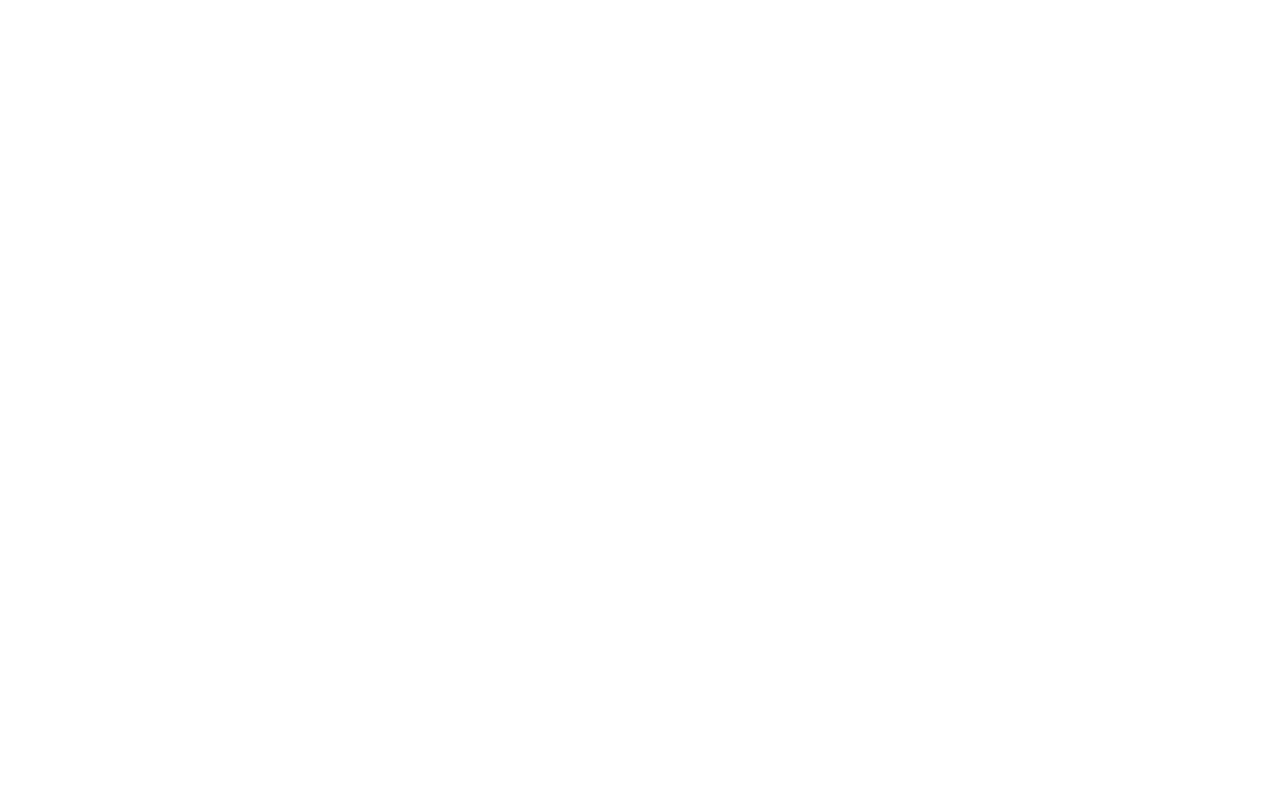
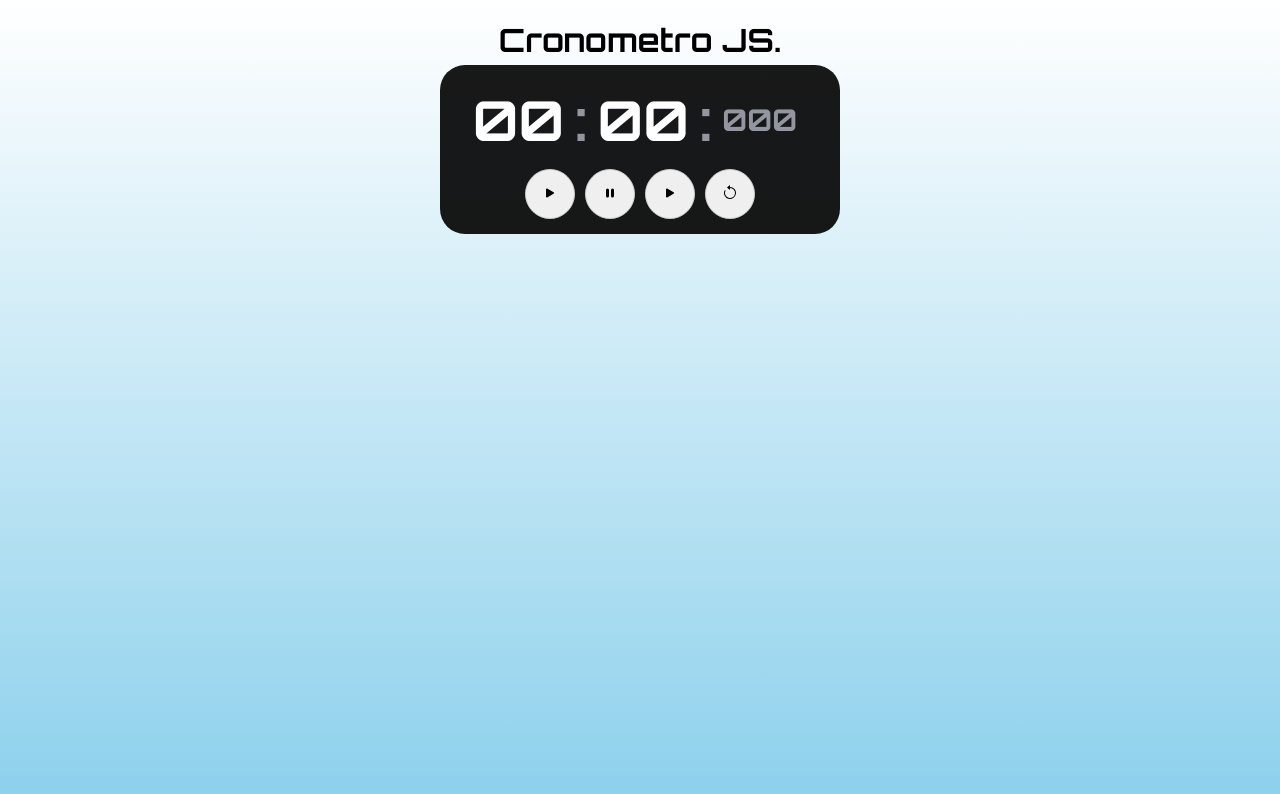
Before and after one commit to Manaure-Vasconcelos/Cronometro-JS, a plain HTML site: page index.html in a window 1280 px wide. Drawn offline with Linux system fonts and the light colour scheme.

Commit message:
Config css

```diff
--- a/index.html
+++ b/index.html
@@ -1,11 +1,47 @@
 <!DOCTYPE html>
-<html lang="en">
+<html lang="pt-br">
 <head>
     <meta charset="UTF-8">
     <meta name="viewport" content="width=device-width, initial-scale=1.0">
-    <title>Document</title>
+    <title>Cronometro JS</title>
+    <link rel="stylesheet" href="style.css">
+    <script src="script.js"></script>
+    <link rel="preconnect" href="https://fonts.googleapis.com">
+<link rel="preconnect" href="https://fonts.gstatic.com" crossorigin>
+<link href="https://fonts.googleapis.com/css2?family=Orbitron:wght@400;500;600;700;800;900&display=swap" rel="stylesheet">
 </head>
 <body>
-
+    <h1>Cronometro JS.</h1>
+    <div class="corpo">
+        <div class="timer">
+            <div class="time" id="minutes">00</div>
+            <div class="separator">:</div>
+            <div class="time" id="seconds">00</div>
+            <div class="separator">:</div>
+            <div class="time" id="milliseconds">000</div>
+        </div>
+        <div class="buttons">
+            <button class="btn" id="startBtn">
+                <svg xmlns="http://www.w3.org/2000/svg" width="16" height="16" fill="currentColor" class="bi bi-play-fill" viewBox="0 0 16 16">
+                <path d="m11.596 8.697-6.363 3.692c-.54.313-1.233-.066-1.233-.697V4.308c0-.63.692-1.01 1.233-.696l6.363 3.692a.802.802 0 0 1 0 1.393z"/>
+              </svg>
+            </button>
+            <button class="btn" id="pauseBtn">
+                <svg xmlns="http://www.w3.org/2000/svg" width="16" height="16" fill="currentColor" class="bi bi-pause-fill" viewBox="0 0 16 16">
+                    <path d="M5.5 3.5A1.5 1.5 0 0 1 7 5v6a1.5 1.5 0 0 1-3 0V5a1.5 1.5 0 0 1 1.5-1.5zm5 0A1.5 1.5 0 0 1 12 5v6a1.5 1.5 0 0 1-3 0V5a1.5 1.5 0 0 1 1.5-1.5z"/>
+                  </svg>
+            </button>
+            <button class="btn" id="resumeBtn">
+                <svg xmlns="http://www.w3.org/2000/svg" width="16" height="16" fill="currentColor" class="bi bi-play-fill" viewBox="0 0 16 16">
+                    <path d="m11.596 8.697-6.363 3.692c-.54.313-1.233-.066-1.233-.697V4.308c0-.63.692-1.01 1.233-.696l6.363 3.692a.802.802 0 0 1 0 1.393z"/>
+            </button>
+            <button class="btn" id="resetBtn">
+                <svg xmlns="http://www.w3.org/2000/svg" width="16" height="16" fill="currentColor" class="bi bi-arrow-counterclockwise" viewBox="0 0 16 16">
+                    <path fill-rule="evenodd" d="M8 3a5 5 0 1 1-4.546 2.914.5.5 0 0 0-.908-.417A6 6 0 1 0 8 2v1z"/>
+                    <path d="M8 4.466V.534a.25.25 0 0 0-.41-.192L5.23 2.308a.25.25 0 0 0 0 .384l2.36 1.966A.25.25 0 0 0 8 4.466z"/>
+                  </svg>
+            </button>
+        </div>
+    </div>
 </body>
 </html>
--- a/style.css
+++ b/style.css
@@ -0,0 +1,65 @@
+
+
+* {
+    font-family: 'Orbitron', sans-serif;
+    margin: 0;
+    padding: 0;
+    transition: all 0.4;
+}
+
+body {
+    margin: 20px;
+    text-align: center;
+    background: linear-gradient(white, skyblue);
+    height: 100vh;
+    justify-content: center;
+    align-items: center;
+}
+.corpo{
+    display: flex;
+    flex-direction: column;
+    background: rgba(0,0,0,.9);
+    color: white;
+    border-radius: 25px;
+    padding: 10px;
+    margin: 5px auto;
+    width: 380px;
+    align-items: center;
+    font-size: 55px;
+}
+.timer {
+    display: flex;
+    justify-content: center;
+    align-items: center;
+    margin-right: 10px;
+    min-width: 90px;
+    color: white;
+    font-weight: bold;
+}
+.separator {
+    padding: 10px;
+    color: #9296a0;
+}
+#milliseconds {
+    font-size: 30px;
+    color: #9296a0;
+}
+.buttons{
+    display: flex;
+    justify-content: space-around;
+}
+.btn{
+    display: inline-block;
+    margin: 5px;
+    padding: 10px;
+    font-weight: bold;
+    border-radius: 50%;
+    cursor: pointer;
+    border: 1px solid #ccc;
+    width: 50px;
+    height: 50px;
+    transition: all 0.2 ease-in-out;
+}
+.btn:hover{
+    transform: scale(1.1);
+}
```
